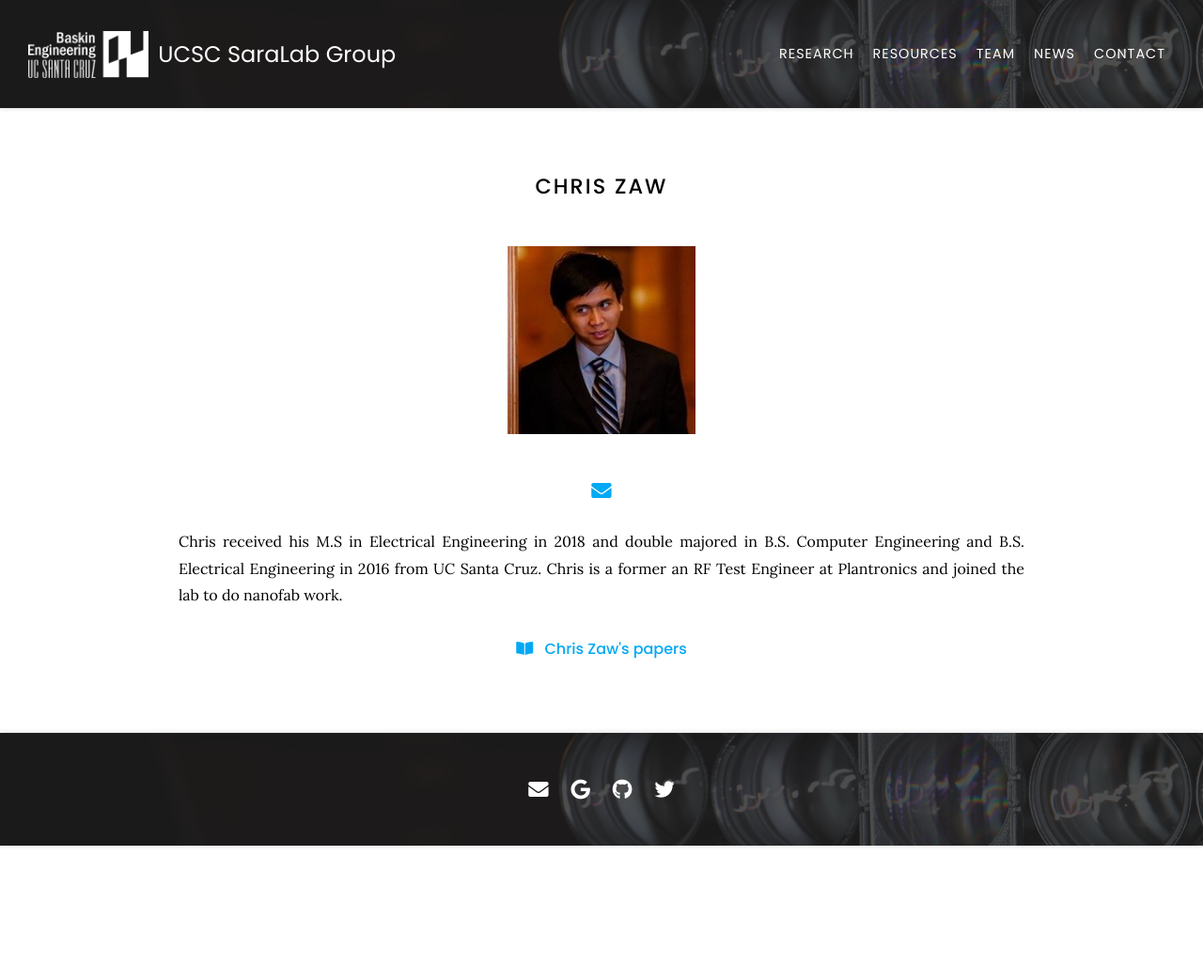
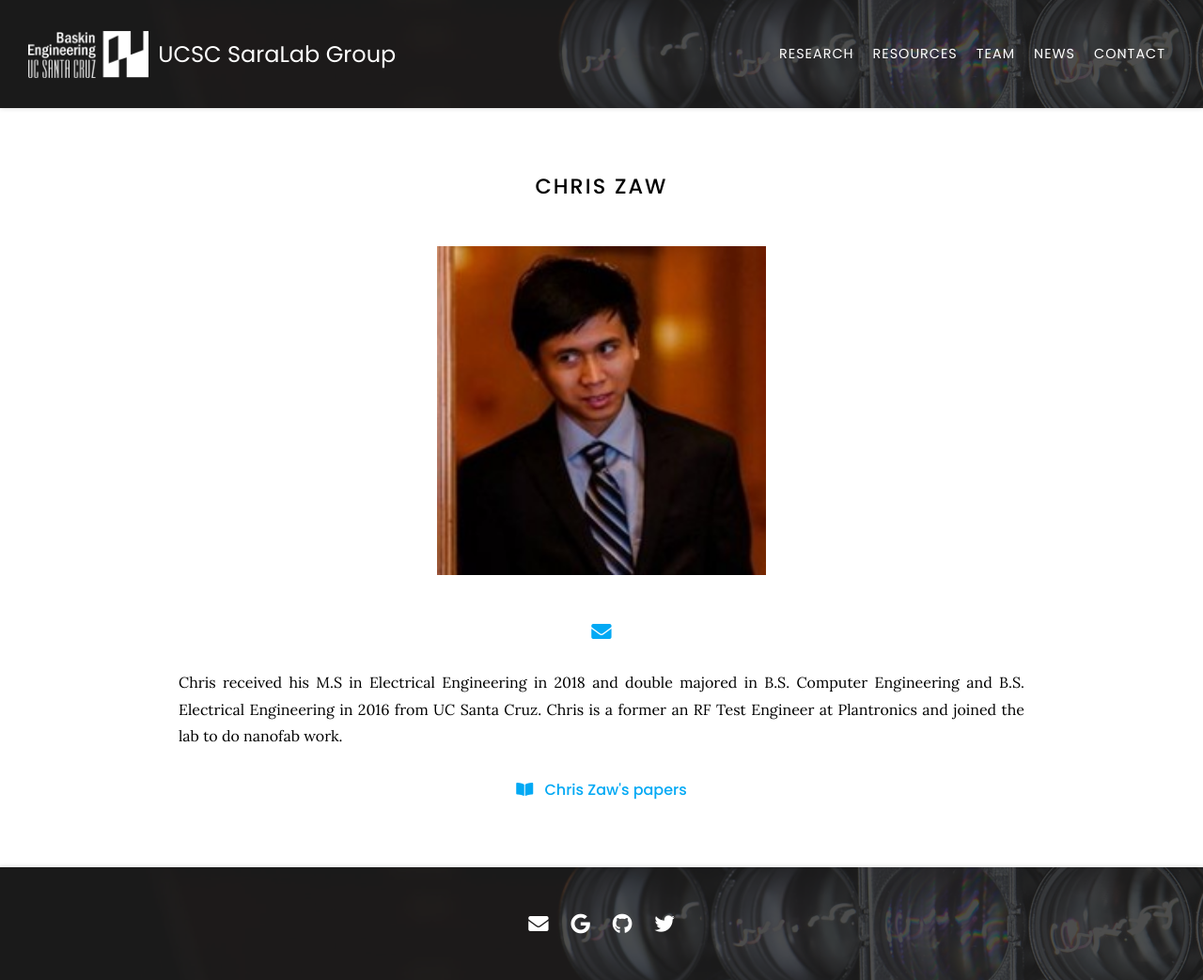
Before and after one commit to SaraLab-Group/saralab-website, a Jekyll site: the page built from _members/chris-khant.md, in a window 1280 px wide. Shown: the whole page at 94% size. Built offline with Jekyll 4.4.1, drawn with Linux system fonts in a browser that asks for light colours; nearby versions of some CDN libraries; before the commit the page ends 900 px from its top, so only the background shows below that.

Commit message:
Update member.html

```diff
--- a/_layouts/member.html
+++ b/_layouts/member.html
@@ -6,7 +6,7 @@ layout: default
 
 <h1>{{ page.title }}</h1>
 
-{% include figure.html image=page.image width="200px"%}
+{% include figure.html image=page.image width="350px"%}
 
 {% capture contents %}
 {% include role.html type=page.role text=true %}
```
